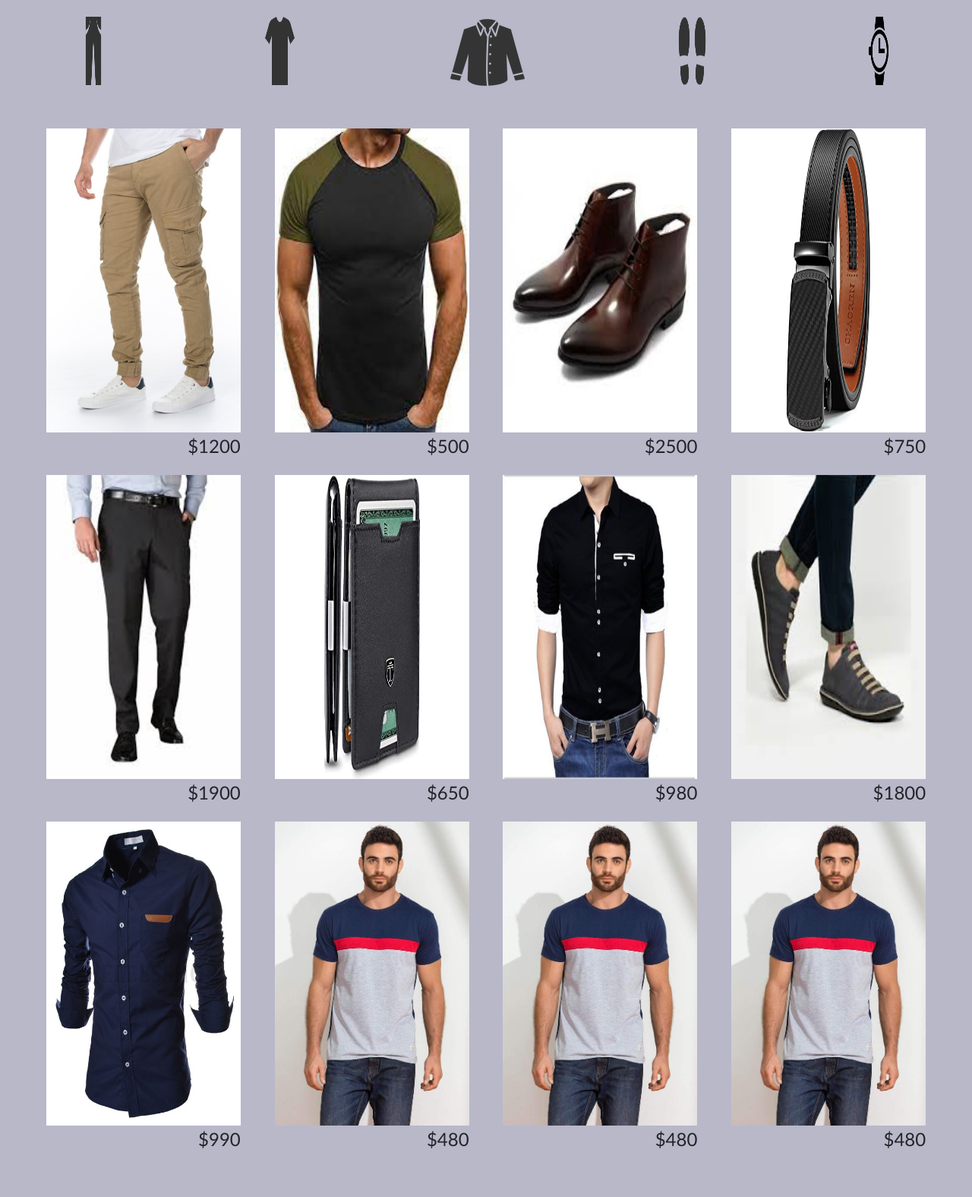
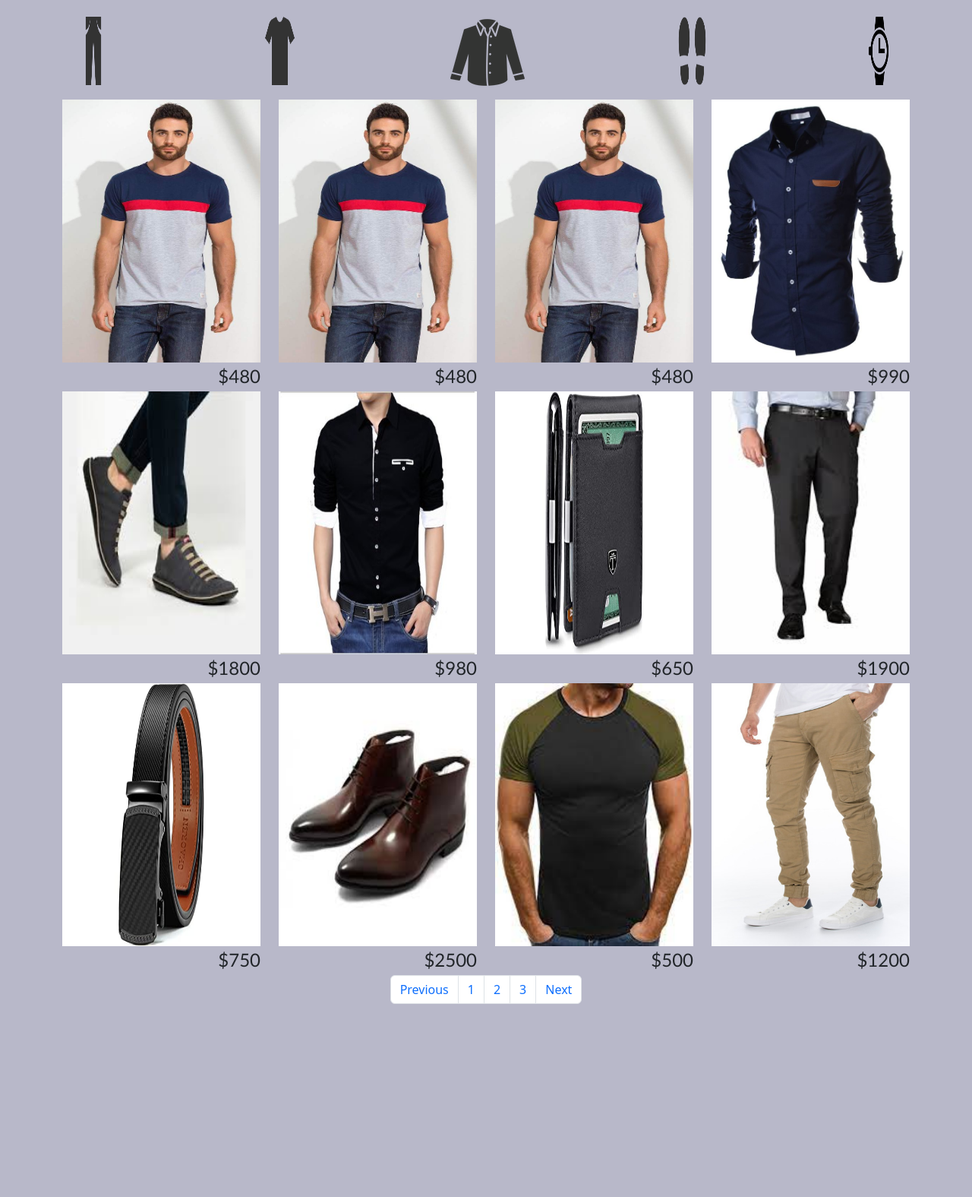
Before and after one commit to MicaelaConde/ProyectoCoder, a plain HTML site: page hombre.html in a window 1280 px wide. Shown: the part 461-2036 px from the top of the page at 76% size. Drawn offline with nearby package versions, Linux system fonts and the light colour scheme; grey boxes are pictures that could not be loaded; a web font is replaced by a local one.

Commit message:
Se modifica Grid Bootstrap a hombre.html

```diff
--- a/hombre.html
+++ b/hombre.html
@@ -57,68 +57,98 @@
     </section>
 
 
-    <section class="grid-container">
-        <div class="item-producto">
-            <img src="Multimedia/Imagenes/Productos/hombres/prod1.jpg" class="imagen_producto" alt="Pantalon beige">
-            <p class="precio">$1200</p>
+    <!-- Seccion de productos Bootstrap -->
+    <div class="container">
+        <div class="row row-cols-4">
+            <div class="col">
+                <div class="productos__item_productos">
+                    <img src="Multimedia/Imagenes/Productos/hombres/prod3.jpg" class="imagen_producto" alt="Camisa 3 colores">
+            <p class="precio">$480</p>
                 </div>
-        <div class="item-producto">
-            <img src="Multimedia/Imagenes/Productos/hombres/prod4.jfif" class="imagen_producto"
-                alt="Remera negra y verde">
-            <p class="precio">$500</p>
             </div>
-
-        <div class="item-producto">
-            <img src="Multimedia/Imagenes/Productos/hombres/prod9.jfif" class="imagen_producto" alt="Zapatos botas">
-            <p class="precio">$2500</p>
+            <div class="col">
+                <div class="productos__item_productos">
+                    <img src="Multimedia/Imagenes/Productos/hombres/prod3.jpg" class="imagen_producto" alt="Camisa 3 colores">
+            <p class="precio">$480</p>
                 </div>
-
-        <div class="item-producto">
-            <img src="Multimedia/Imagenes/Productos/hombres/prod5.jpg" class="imagen_producto" alt="Cinturon">
-            <p class="precio">$750</p>
             </div>
-
-        <div class="item-producto">
-            <img src="Multimedia/Imagenes/Productos/hombres/prod2.jfif" class="imagen_producto" alt="Pantalon gris">
-            <p class="precio">$1900</p>
+            <div class="col">
+                <div class="productos__item_productos">
+                    <img src="Multimedia/Imagenes/Productos/hombres/prod3.jpg" class="imagen_producto" alt="Camisa 3 colores">
+                    <p class="precio">$480</p>
                 </div>
-
-        <div class="item-producto">
-            <img src="Multimedia/Imagenes/Productos/hombres/prod6.jpg" class="imagen_producto" alt="Cartera billetera">
-            <p class="precio">$650</p>
             </div>
-
-        <div class="item-producto">
-            <img src="Multimedia/Imagenes/Productos/hombres/prod7.jpg" class="imagen_producto" alt="Camisa negra">
-            <p class="precio">$980</p>
+            <div class="col">
+                <div class="productos__item_productos">
+                    <img src="Multimedia/Imagenes/Productos/hombres/prod8.jpg" class="imagen_producto" alt="Camisa azul">
+            <p class="precio">$990</p>
                 </div>
-
-        <div class="item-producto">
+            </div>
+        </div>
+        <div class="row row-cols-4">
+            <div class="col">
                 <img src="Multimedia/Imagenes/Productos/hombres/prod10.jfif" class="imagen_producto"
                 alt="Zapatos con cordones">
             <p class="precio">$1800</p>
             </div>
 
-        <div class="item-producto">
-            <img src="Multimedia/Imagenes/Productos/hombres/prod8.jpg" class="imagen_producto" alt="Camisa azul">
-            <p class="precio">$990</p>
+            <div class="col">
+                <div class="productos__item_productos">
+                    <img src="Multimedia/Imagenes/Productos/hombres/prod7.jpg" class="imagen_producto" alt="Camisa negra">
+                    <p class="precio">$980</p>
+                </div>
+            </div>
+            <div class="col">
+                <div class="productos__item_productos">
+                    <img src="Multimedia/Imagenes/Productos/hombres/prod6.jpg" class="imagen_producto" alt="Cartera billetera">
+                    <p class="precio">$650</p>
                 </div>
 
-        <div class="item-producto">
-            <img src="Multimedia/Imagenes/Productos/hombres/prod3.jpg" class="imagen_producto" alt="Camisa 3 colores">
-            <p class="precio">$480</p>
+            </div>
+            <div class="col">
+                <div class="productos__item_productos">
+                    <img src="Multimedia/Imagenes/Productos/hombres/prod2.jfif" class="imagen_producto" alt="Pantalon gris">
+                    <p class="precio">$1900</p>
+                </div>
             </div>
 
-        <div class="item-producto">
-            <img src="Multimedia/Imagenes/Productos/hombres/prod3.jpg" class="imagen_producto" alt="Camisa 3 colores">
-            <p class="precio">$480</p>
         </div>
 
-        <div class="item-producto">
-            <img src="Multimedia/Imagenes/Productos/hombres/prod3.jpg" class="imagen_producto" alt="Camisa 3 colores">
-            <p class="precio">$480</p>
+
+        <div class="row row-cols-4">
+            <div class="col">
+                <div class="productos__item_productos">
+                    <img src="Multimedia/Imagenes/Productos/hombres/prod5.jpg" class="imagen_producto" alt="Cinturon">
+                    <p class="precio">$750</p>
                 </div>
-    </section>
+            </div>
+            <div class="col">
+                <div class="productos__item_productos">
+                    <img src="Multimedia/Imagenes/Productos/hombres/prod9.jfif" class="imagen_producto" alt="Zapatos botas">
+            <p class="precio">$2500</p>
+                </div>
+            </div>
+            <div class="col">
+                <div class="productos__item_productos">
+                    <img src="Multimedia/Imagenes/Productos/hombres/prod4.jfif" class="imagen_producto"
+                alt="Remera negra y verde">
+            <p class="precio">$500</p>
+                </div>
+            </div>
+            <div class="col">
+                <div class="productos__item_productos">
+                    <img src="Multimedia/Imagenes/Productos/hombres/prod1.jpg" class="imagen_producto" alt="Pantalon beige">
+                    <p class="precio">$1200</p>
+                </div>
+            </div>
+
+        </div>
+    </div>
+    <!-- Fin seccion de productos -->
+
+
+
+
 
     <!-- Paginacion con Bootstrap -->
     <nav aria-label="Page navigation example">
@@ -135,25 +165,34 @@
     <!-- Footer - contiene ubicacion y contacto-->
     <!-- Footer - contiene ubicacion y contacto-->
     <footer id="contacto">
-        <div class="ubicacion" >
-        <iframe src="https://www.google.com/maps/embed?pb=!1m14!1m8!1m3!1d13088.545052139809!2d-56.1360138!3d-34.9030298!3m2!1i1024!2i768!4f13.1!3m3!1m2!1s0x0%3A0xccbfb691fb160492!2sMontevideo%20Shopping%20Center!5e0!3m2!1ses!2suy!4v1653696918766!5m2!1ses!2suy" width="600" height="450" style="border:0;" allowfullscreen="" loading="lazy" referrerpolicy="no-referrer-when-downgrade" class="mapa"></iframe>
+        <div class="ubicacion">
+            <iframe
+                src="https://www.google.com/maps/embed?pb=!1m14!1m8!1m3!1d13088.545052139809!2d-56.1360138!3d-34.9030298!3m2!1i1024!2i768!4f13.1!3m3!1m2!1s0x0%3A0xccbfb691fb160492!2sMontevideo%20Shopping%20Center!5e0!3m2!1ses!2suy!4v1653696918766!5m2!1ses!2suy"
+                width="600" height="450" style="border:0;" allowfullscreen="" loading="lazy"
+                referrerpolicy="no-referrer-when-downgrade" class="mapa"></iframe>
         </div>
 
         <ul class="pie_lista">
 
             <li>
-                <a href="https://wwww.instagram.com" target="_blank"> <img src="Multimedia/Imagenes/Iconos/ig.ico" alt="Instagram" class="icono_contacto"></a>
+                <a href="https://wwww.instagram.com" target="_blank"> <img src="Multimedia/Imagenes/Iconos/ig.ico"
+                        alt="Instagram" class="icono_contacto"></a>
             </li>
             <li>
-              <a href="https://web.whatsapp.com" target="_blank"><img src="Multimedia/Imagenes/Iconos/wp.ico" alt="Whatsapp" class="icono_contacto"></a>
+                <a href="https://web.whatsapp.com" target="_blank"><img src="Multimedia/Imagenes/Iconos/wp.ico"
+                        alt="Whatsapp" class="icono_contacto"></a>
             </li>
             <li>
-                <a href="https://www.facebook.com" target="_blank"><img src="Multimedia/Imagenes/Iconos/fb.ico" alt="Facebook" class="icono_contacto"></a>
+                <a href="https://www.facebook.com" target="_blank"><img src="Multimedia/Imagenes/Iconos/fb.ico"
+                        alt="Facebook" class="icono_contacto"></a>
             </li>
         </ul>
 
     </footer>
     <!-- Fin Footer -->
-    <script src="https://cdn.jsdelivr.net/npm/bootstrap@5.2.0-beta1/dist/js/bootstrap.bundle.min.js" integrity="sha384-pprn3073KE6tl6bjs2QrFaJGz5/SUsLqktiwsUTF55Jfv3qYSDhgCecCxMW52nD2" crossorigin="anonymous"></script>
+    <script src="https://cdn.jsdelivr.net/npm/bootstrap@5.2.0-beta1/dist/js/bootstrap.bundle.min.js"
+        integrity="sha384-pprn3073KE6tl6bjs2QrFaJGz5/SUsLqktiwsUTF55Jfv3qYSDhgCecCxMW52nD2"
+        crossorigin="anonymous"></script>
 </body>
+
 </html>
--- a/style.css
+++ b/style.css
@@ -104,28 +104,6 @@
 }
 
 
-.grid-container{
-    padding-top: 3%;
-
-  display: grid;
-  justify-content: center;
-  gap: 3.5%;
-  grid-template-columns: repeat(4,20%);
-    grid-template-rows: repeat(4,50vh);
-
-}
-.grid-container .imagen_producto{
-    width: 100%;
-    height: 100%;
-}
-.grid-container .item-producto .precio{
-    display: flex;
-    justify-content: right;
-    font-family: 'Gill Sans', 'Gill Sans MT', Calibri, 'Trebuchet MS', sans-serif;
-    font-size: x-large;
-}
-
-
 .formulario_cuenta{
     padding-left: 30%;
     padding-right: 30%;
@@ -226,8 +204,12 @@
     width: 100%;
     height: 90%;
 }
-
-
+.precio{
+display: flex;
+justify-content: right;
+font-family: 'Gill Sans', 'Gill Sans MT', Calibri, 'Trebuchet MS', sans-serif;
+font-size: x-large;
+}
 /* Responsive */
 
 @media only screen and (min-width: 481px) and (max-width: 960px){
@@ -235,6 +217,9 @@
         width: 50%;
 
 
+     }
+     .precio{
+        font-size: medium;
      }
      .row{
        height: 90vw;
@@ -248,15 +233,24 @@
 }
 
 @media only screen and (max-width:480px){
+    .precio{
+        display: flex;
+        justify-content: center;
+        font-size: small;
+    }
 
-   .container .col{
+    .container .col{
         width: 50%;
 
      }
      .row{
-       height: 50vh;
+       height: 90vw;
      }
 
+     .productos__item_productos
+     {
+        height: 40vw;
+     }
        .cabecera_top_links{
         font-size: small;
         padding: 1%;
```
Lines whose indentation alone changed are shown as unchanged.
